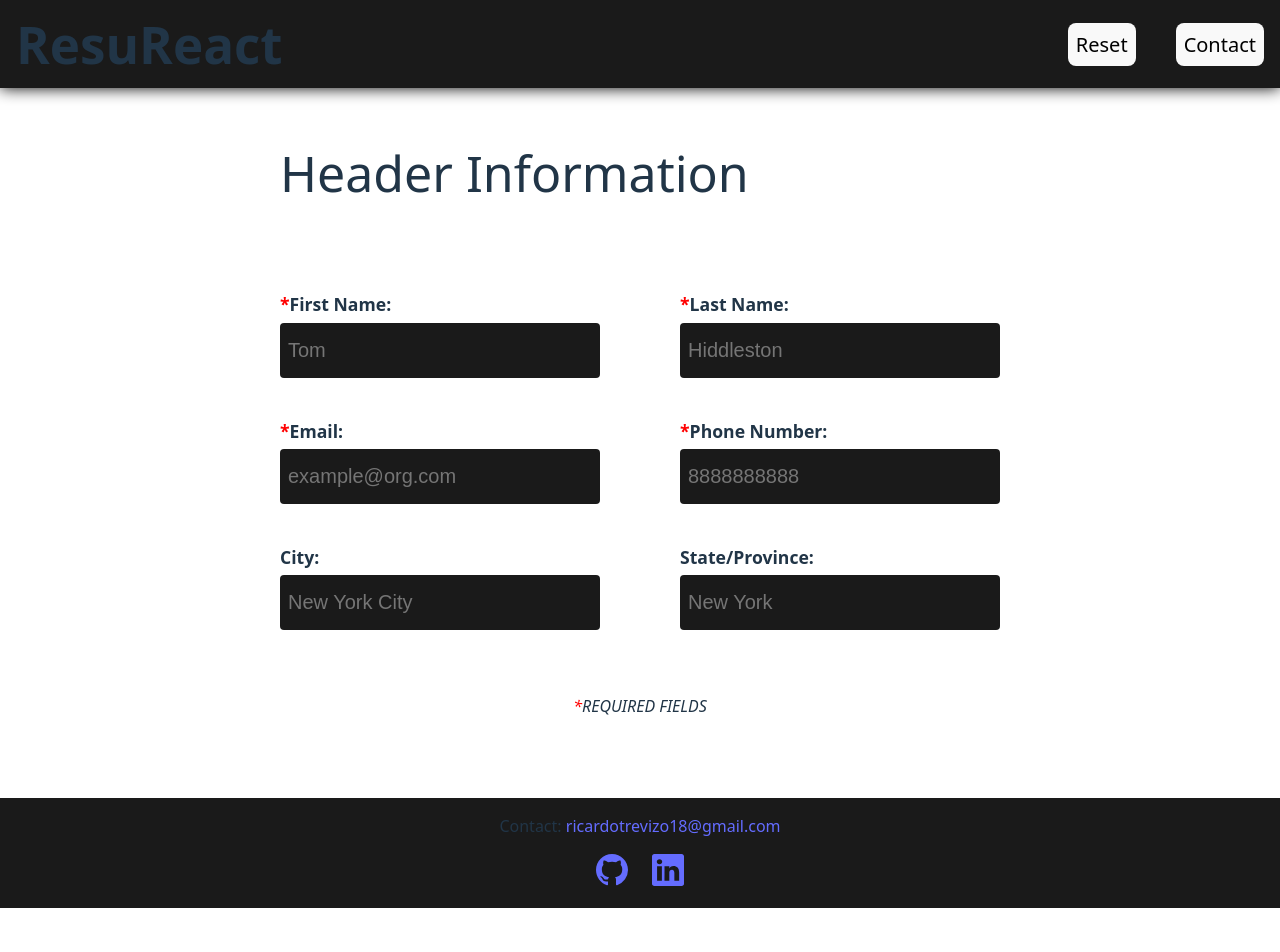
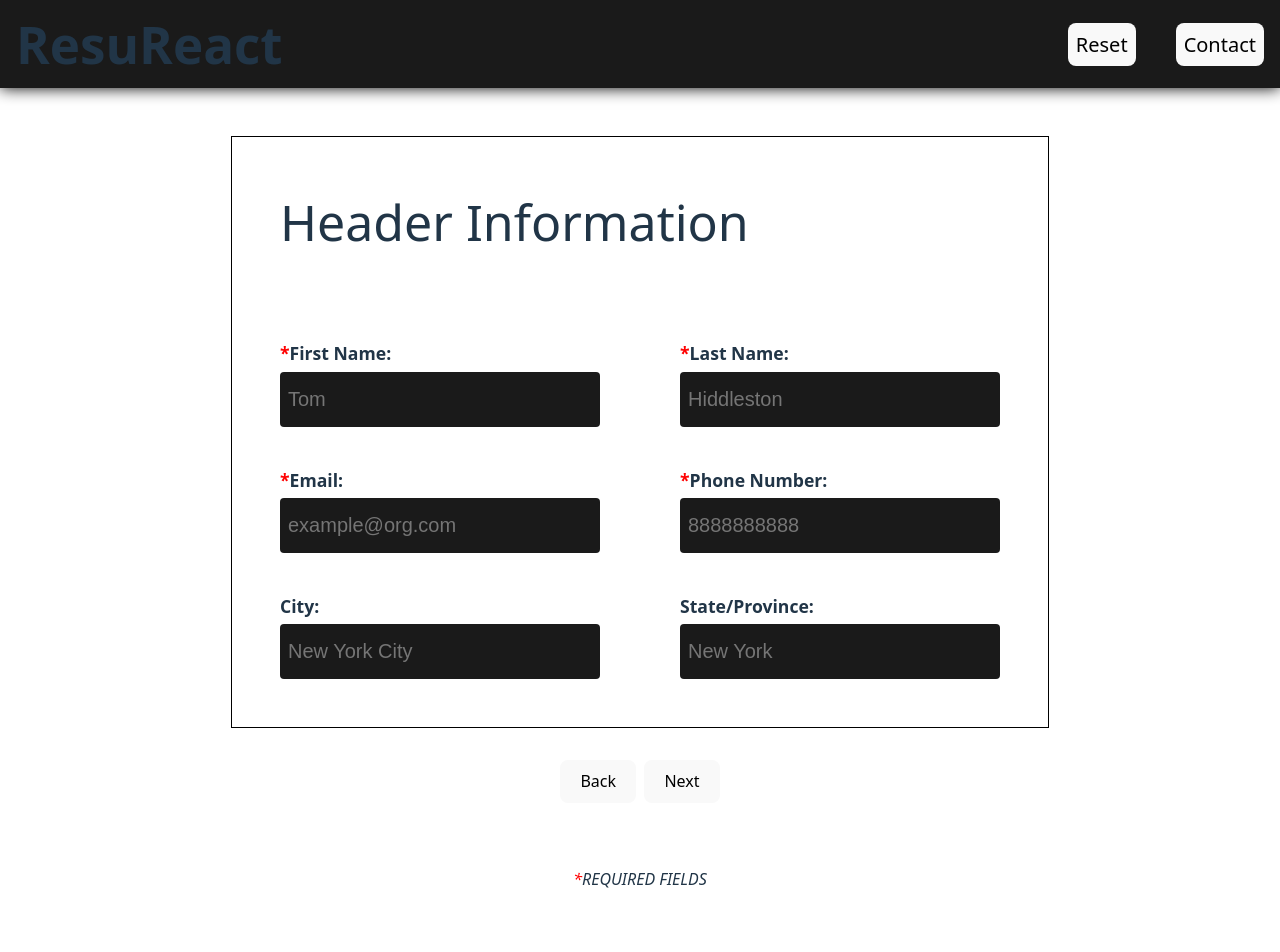
Before and after one commit to rtrevizo18/resuReact, a React (Vite) app: page / in a window 1280 px wide. Shown: the top 952 px of the page. Before the commit the page ends 908 px from the top, so only its background shows below. Built offline with nearby package versions, Linux system fonts and the light colour scheme.

Commit message:
feat(form.jsx): modify styling and add buttons to form
Form might need more changing in styling

```diff
--- a/src/components/Form/Form.css
+++ b/src/components/Form/Form.css
@@ -12,6 +12,8 @@
     flex-direction: column;
     gap: 5rem;
     animation: hover-in 1.5s ease-out forwards;
+    padding: 3rem;
+    border: 0.5px solid black;
 }
 
 .form-title{
@@ -46,6 +48,12 @@
     font-size: 20px;
 }
 
+.form-buttons{
+    display: flex;
+    gap: .5rem;
+    justify-content: flex-end;
+}
+
 .ast{
     color: red;
 }
--- a/src/components/Form/Form.jsx
+++ b/src/components/Form/Form.jsx
@@ -111,6 +111,10 @@ export default function Form() {
   return (
     <form id="header-form" method="#">
       {step}
+      <div className="form-buttons">
+        <button>Back</button>
+        <button>Next</button>
+      </div>
       <p id="form-ast-notice">
         <span className="ast">*</span>REQUIRED FIELDS
       </p>
```
